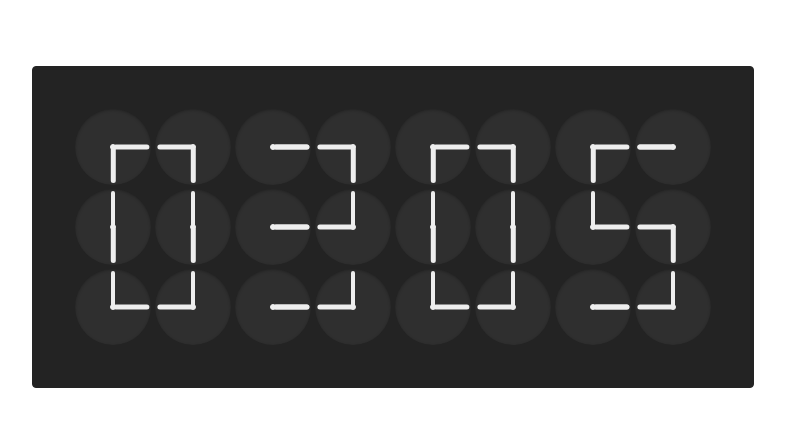
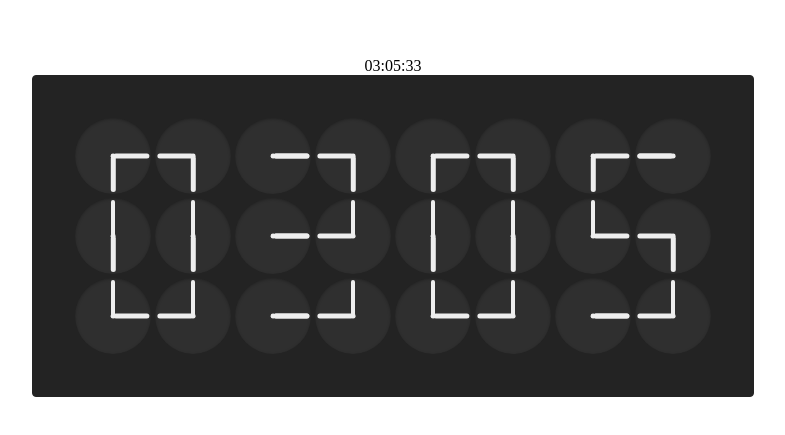
Before and after one commit to arunkumarun/clock-hive, a Vue app: page / in a window 1280 px wide. Shown: the part 173-608 px from the top of the page, without its empty margins (247-1032 px from the left). Built offline with nearby package versions, Linux system fonts and the light colour scheme.

Commit message:
Removed the border in center of the clock
- Added currentDate Time to print above ClockHive

```diff
--- a/src/components/Clock.vue
+++ b/src/components/Clock.vue
@@ -90,7 +90,7 @@ const minuteAngle = computed(() => {
 }
 
 .circle {
-  --_csize: 5cqi;
+  --_csize: 6cqi;
   position: absolute;
   top: calc(50%);
   left: calc(50%);
@@ -98,7 +98,6 @@ const minuteAngle = computed(() => {
   height: var(--_csize);
   width: var(--_csize);
   border-radius: 50%;
-  border: 1cqi solid #eeeeee;
   background-color: #eeeeee;
 }
 
--- a/src/components/ClockHive.vue
+++ b/src/components/ClockHive.vue
@@ -1,4 +1,5 @@
 <template>
+  {{currentDate.toTimeString().slice(0, 8)}}
   <div class="clock-hive">
     <div v-for="digit in digits">
       <Digit :digit-matrix="digitMatrix" :digit="digit"/>
```
